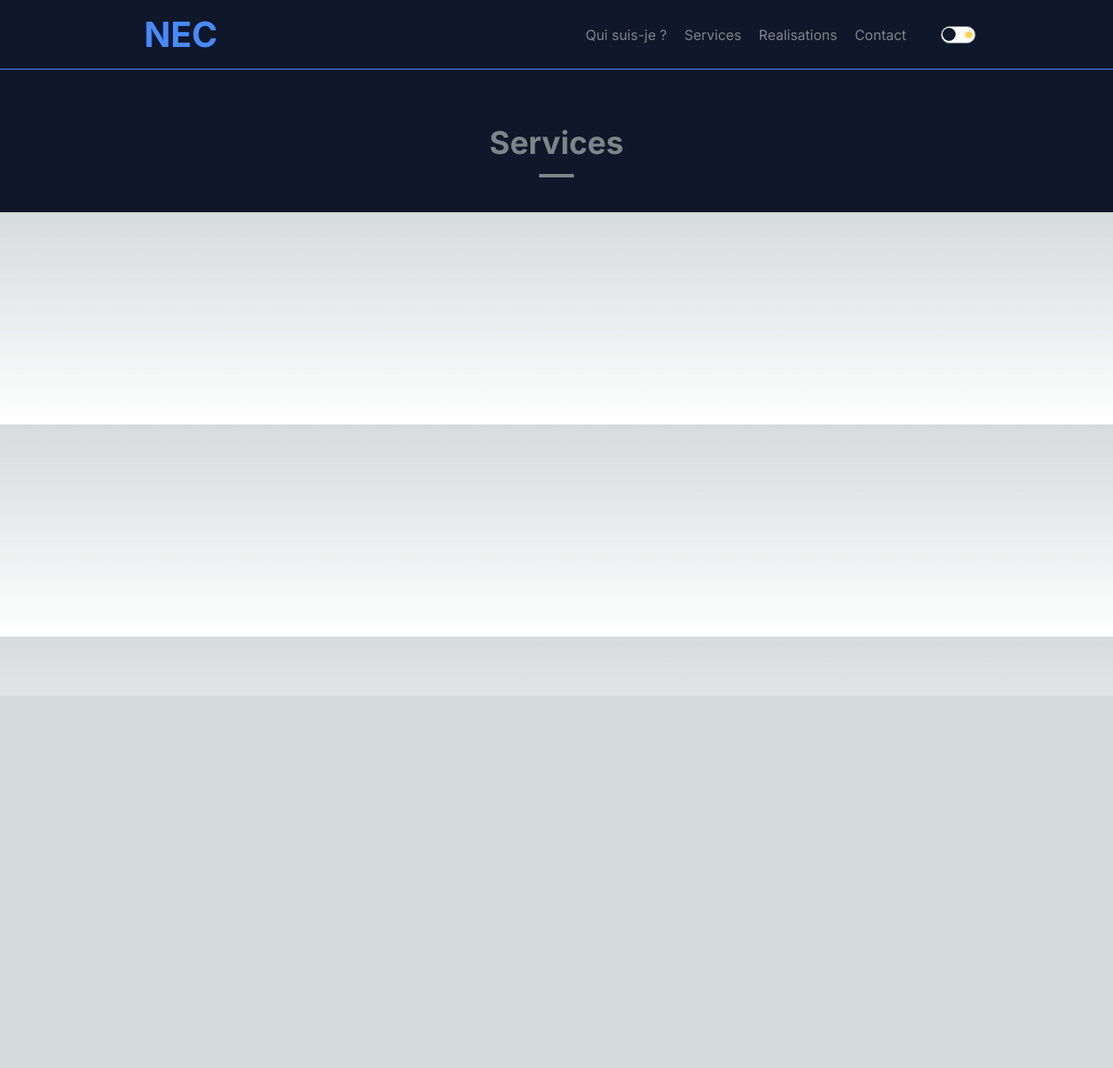
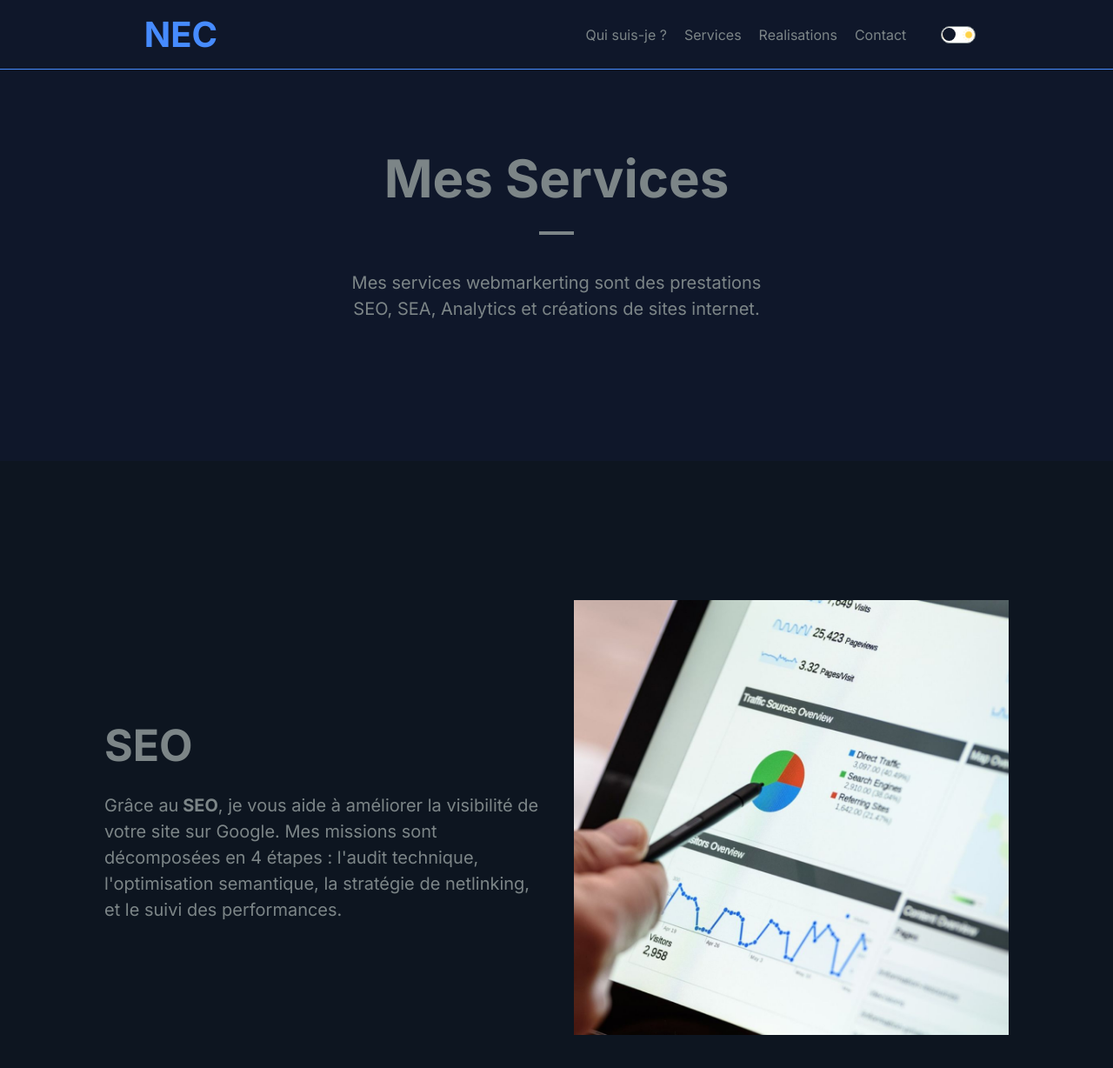
Before and after one commit to eric-colday/necdev-ui, a Next.js app: page /services in a window 1280 px wide. Shown: the top 1228 px of the page at 87% size. Before the commit the page ends 800 px from the top, so only its background shows below. Built offline with nearby package versions, Linux system fonts and the light colour scheme.

Commit message:
Creation des composants services et des balises meta

```diff
--- a/src/app/qui-suis-je/page.jsx
+++ b/src/app/qui-suis-je/page.jsx
@@ -1,13 +1,19 @@
 import React from "react";
-import AboutSection from "@/components/AboutSection"
-import ContactSection from "@/components/ContactSection"
+import AboutSection from "@/components/AboutSection";
+import ContactSection from "@/components/ContactSection";
+
+export const metadata = {
+  title:
+    "Qui suis-je ? - Eric Colday Noubissi, consultant webmarketing et data",
+  description:
+    "Découvrez le parcours et les compétences de Eric Colday Noubissi, consultant en webmarketing et data. Expert en SEO, SEA, Analytics et création de sites web avec WordPress et NextJs.",
+};
 
 function Quisuisje() {
-
   return (
     <main>
-      <AboutSection/>
-      <ContactSection/>
+      <AboutSection />
+      <ContactSection />
     </main>
   );
 }
--- a/src/app/services/page.jsx
+++ b/src/app/services/page.jsx
@@ -1,26 +1,20 @@
-"use client";
+import React from "react";
+import ServicesList from "@/components/Services/ServicesList";
+import ServicesHeader from "@/components/Services/ServicesHeader";
 
-import React, { useContext } from "react";
-import { ThemeContext } from "@/context/ThemeContext";
+export const metadata = {
+  title: "",
+  description:
+    "",
+};
 
 function Services() {
-  const { theme } = useContext(ThemeContext);
+
 
   return (
     <main>
-      <section
-        className="pt-36 "
-        style={
-          theme === "dark"
-            ? { backgroundColor: "#0f172a" }
-            : { backgroundColor: "#0f172a" }
-        }
-      >
-        <div className="flex flex-col justify-center items-center">
-          <h1 className="mb-4 text-4xl font-bold">Services</h1>
-          <div className="mb-10 w-10 border-2 border-[#7c8587]"></div>
-        </div>
-      </section>
+      <ServicesHeader />
+      <ServicesList/>
     </main>
   );
 }
--- a/src/components/AboutSection.jsx
+++ b/src/components/AboutSection.jsx
@@ -39,7 +39,7 @@ const AboutSection = () => {
   const { theme } = useContext(ThemeContext);
 
   return (
-    <motion.section id="apropos">
+    <motion.section id="apropos" >
       <motion.div
         variants={fadeInAnimationsVariants}
         initial="initial"
--- a/src/components/ProjetSection.jsx
+++ b/src/components/ProjetSection.jsx
@@ -10,7 +10,7 @@ import { motion } from "framer-motion";
 const cardVariants = {
   initial: {
     opacity: 0,
-    y: 100,
+    y: 20,
   },
   animate: {
     opacity: 1,
--- /dev/null
+++ b/src/components/Services/ServicesHeader.jsx
@@ -0,0 +1,27 @@
+"use client";
+
+import React, { useContext } from "react";
+import { ThemeContext } from "@/context/ThemeContext";
+
+export default function ServicesHeader() {
+  const { theme } = useContext(ThemeContext);
+  return (
+    <section
+      className="py-40 "
+      style={
+        theme === "dark"
+          ? { backgroundColor: "#0f172a" }
+          : { backgroundColor: "#0f172a" }
+      }
+    >
+      <div className="flex flex-col justify-center items-center">
+        <h1 className="mb-4 text-[60px] max-[391px]:text-[45px] font-bold  ">Mes Services</h1>
+        <div className="mb-10 w-10 border-2 border-[#7c8587]"></div>
+        <div className="text-[20px] text-center w-[500px] max-[539px]:w-auto max-[539px]:p-4 ">
+          Mes services webmarkerting sont des prestations SEO, SEA, Analytics et
+          créations de sites internet.
+        </div>
+      </div>
+    </section>
+  );
+}
--- /dev/null
+++ b/src/components/Services/ServicesList.jsx
@@ -0,0 +1,29 @@
+import Image from "next/image";
+import React from "react";
+
+export default function ServicesList() {
+  return (
+    <section className="py-40 px-6 max-[320px]:px-4">
+      <div className="flex max-[920px]:flex-col-reverse  justify-center items-center gap-10 ">
+        <div className="w-[500px] max-[920px]:w-auto max-[920px]:text-center">
+          <h1 className="mb-4 text-[50px] font-bold">SEO</h1>
+          <p className="text-[20px] w-[500px] max-[539px]:w-auto max-[539px]:p-4 ">
+            Grâce au
+            <strong> SEO</strong>, je vous aide à améliorer la visibilité de
+            votre site sur Google. Mes missions sont décomposées en 4 étapes :
+            l'audit technique, l'optimisation semantique, la stratégie de
+            netlinking, et le suivi des performances.
+          </p>
+        </div>
+        <div className="w-[500px] max-[920px]:w-auto  ">
+          <Image
+            src="/img/seo-nec.jpg"
+            alt="services"
+            width="500"
+            height="300"
+          />
+        </div>
+      </div>
+    </section>
+  );
+}
```
